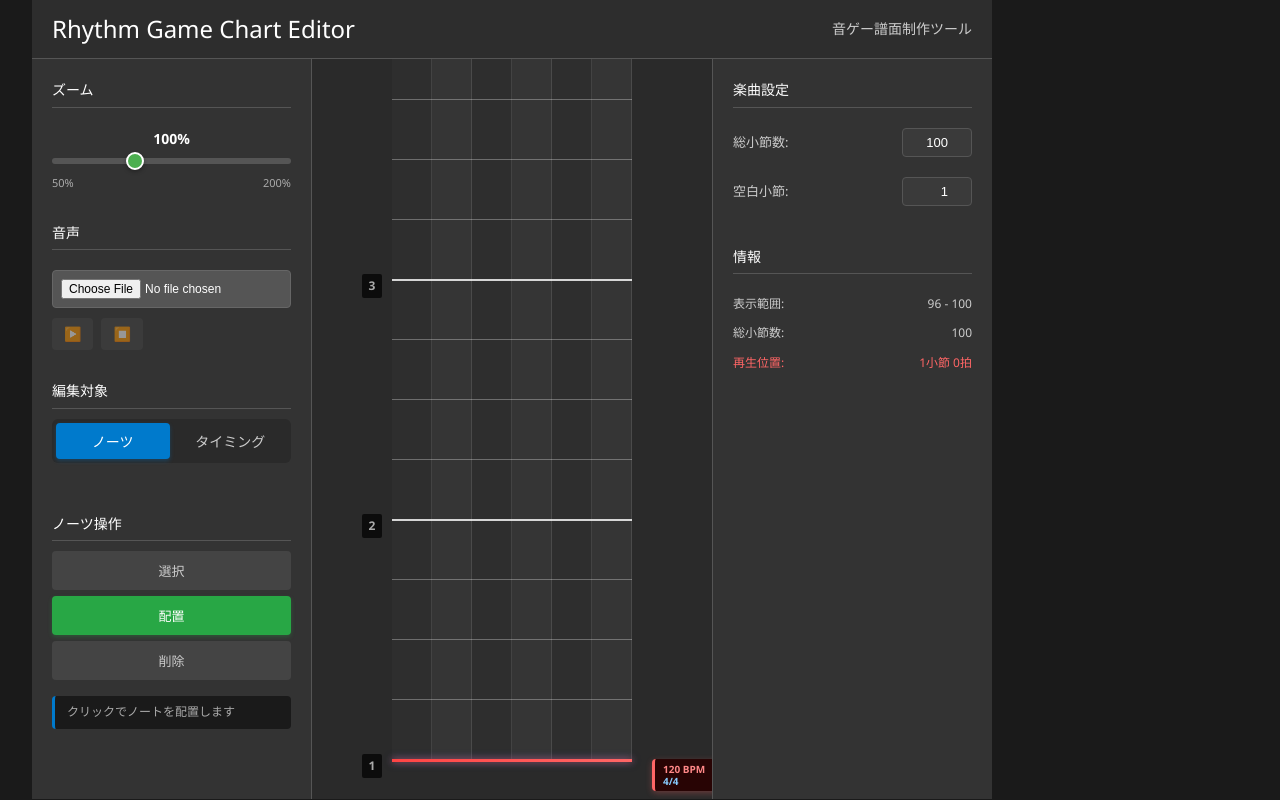
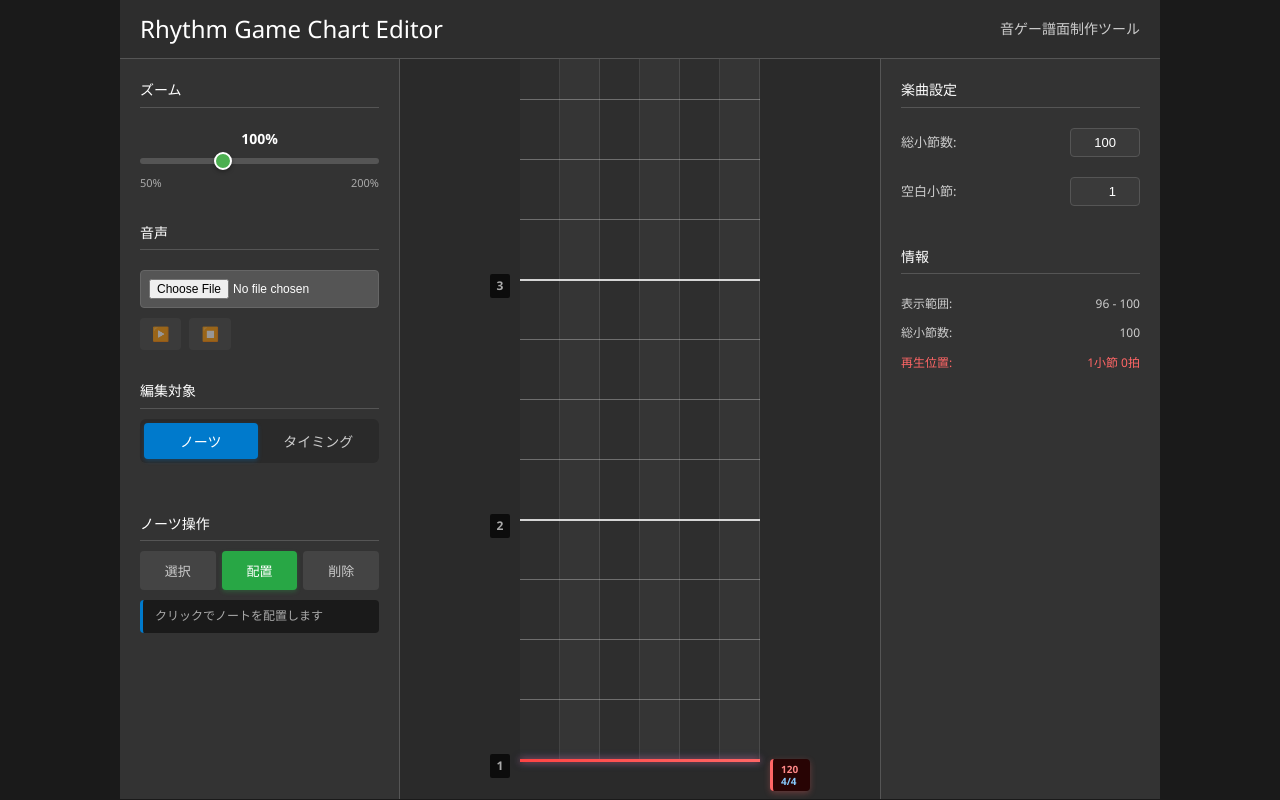
Before and after one commit to matsuokaju/rhythm-game-editor, a Vue app in the folder vue-app/: page / in a window 1280 px wide. Built offline with nearby package versions, Linux system fonts and the light colour scheme.

Commit message:
レイアウト調整

```diff
--- a/vue-app/src/assets/main.css
+++ b/vue-app/src/assets/main.css
@@ -3,8 +3,12 @@
 #app {
   max-width: 1280px;
   margin: 0 auto;
-  padding: 2rem;
+  padding: 0;
   font-weight: normal;
+  display: flex;
+  justify-content: center;
+  align-items: center;
+  min-height: 100vh;
 }
 
 a,
@@ -28,8 +32,8 @@ a,
   }
 
   #app {
-    display: grid;
-    grid-template-columns: 1fr 1fr;
-    padding: 0 2rem;
+    max-width: none;
+    width: 100%;
+    height: 100vh;
   }
 }
--- a/vue-app/src/components/TimelineEditor.vue
+++ b/vue-app/src/components/TimelineEditor.vue
@@ -79,6 +79,7 @@
 
       <div class="action-mode-controls">
         <h3>{{ editType === 'notes' ? 'ノーツ' : 'タイミング' }}操作</h3>
+        <div class="action-buttons">
           <button
             @click="setActionMode('select')"
             :class="{ active: actionMode === 'select' }">
@@ -94,6 +95,7 @@
             :class="{ active: actionMode === 'delete' }">
             削除
           </button>
+        </div>
         <div class="mode-info">{{ getActionModeDescription() }}</div>
       </div>
     </div>
@@ -163,7 +165,7 @@
             @click="handleTimingLabelClick(info.measure, info.beat)"
           >
             <div class="timing-change-content">
-              <div class="bpm-label">{{ info.bpm }} BPM</div>
+              <div class="bpm-label">{{ info.bpm }}</div>
               <div class="time-signature-label">{{ info.timeSignature[0] }}/{{ info.timeSignature[1] }}</div>
             </div>
           </div>
@@ -1296,8 +1298,8 @@ onUnmounted(() => {
   position: relative;
   background: #2a2a2a;
   padding-bottom: 40px; /* 最下部のノートが確実に表示されるためのパディング */
-  padding-left: 80px;
-  padding-right: 80px;
+  padding-left: 120px;
+  padding-right: 120px;
 }
 
 .timeline-grid {
@@ -1412,7 +1414,7 @@ onUnmounted(() => {
 
 .timing-change-label-right {
   left: auto;
-  right: -100px; /* 右側に配置 */
+  right: -50px; /* 右側に配置 */
 }
 
 .timing-change-content {
@@ -1420,7 +1422,7 @@ onUnmounted(() => {
   border-radius: 4px;
   padding: 4px 8px;
   border-left: 3px solid #ff6666;
-  min-width: 80px;
+  min-width: 40px;
   box-shadow: 0 2px 6px rgba(255, 102, 102, 0.3);
 }
 
@@ -1590,6 +1592,13 @@ onUnmounted(() => {
   margin-bottom: 20px;
 }
 
+.action-buttons {
+  display: flex;
+  flex-wrap: wrap;
+  gap: 6px;
+  margin-bottom: 10px;
+}
+
 .action-mode-controls button {
   background: #444;
   color: #ccc;
@@ -1601,8 +1610,8 @@ onUnmounted(() => {
   font-size: 13px;
   font-weight: 500;
   text-align: center;
-  width: 100%;
-  margin-bottom: 6px;
+  flex: 1;
+  min-width: 70px;
 }
 
 .action-mode-controls button:hover {
```
Lines whose indentation alone changed are shown as unchanged.
